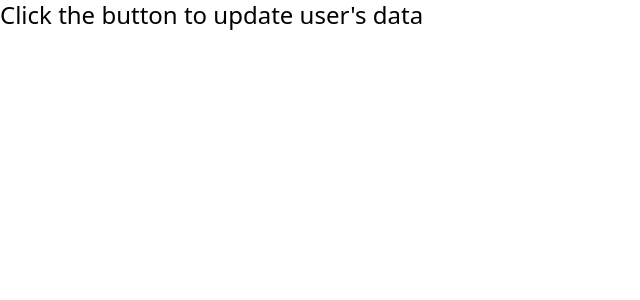
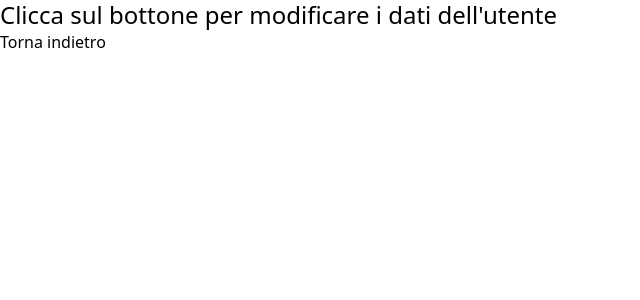
Before and after one commit to mfacecchia/attendance-tracker, a Flask app: page /user/list in a window 1280 px wide. Shown: the top 300 px of the page, without its empty margins (0-640 px from the left). Run offline with Flask 3, Linux system fonts and the light colour scheme; the visitor is signed in with stand-in values (Sample User, id 1); data that the repository does not hold is empty; style sheets or scripts are compiled from the project's sources.

Commit message:
Added back buttons & minor changes

```diff
--- a/app.py
+++ b/app.py
@@ -253,7 +253,6 @@ def usersList():
 @app.route('/user/select', methods = ['GET', 'POST'])
 def select_user():
     if(session['role'] == 'Admin'):
-        print(request.form.get('userID'))
         if(request.form.get('userID')):
             uid = request.form.get('userID')
             selectedUser = getUserData(uid)
--- a/templates/userData.html
+++ b/templates/userData.html
@@ -39,4 +39,5 @@ Modifica utente
 
         <button type = "submit">Modifica</button>
     </form>
+    <a href = "{{url_for('usersList')}}">Torna indietro</a>
 {% endblock %}
--- a/templates/usersList.html
+++ b/templates/usersList.html
@@ -5,7 +5,7 @@ Lista utenti
 {% endblock %}
 
 {% block content %}
-    <h1>Click the button to update user's data</h1>
+    <h1>Clicca sul bottone per modificare i dati dell'utente</h1>
     {% for user in users %}
         <p>{{user[1]}} {{user[2]}}, {{user[3]}}</p>
         <form action = "{{url_for('select_user')}}" method = "post">
@@ -14,4 +14,5 @@ Lista utenti
         </form>
         <br><br>
     {% endfor %}
+    <a href = "{{url_for('userScreening')}}">Torna indietro</a>
 {% endblock %}
```
